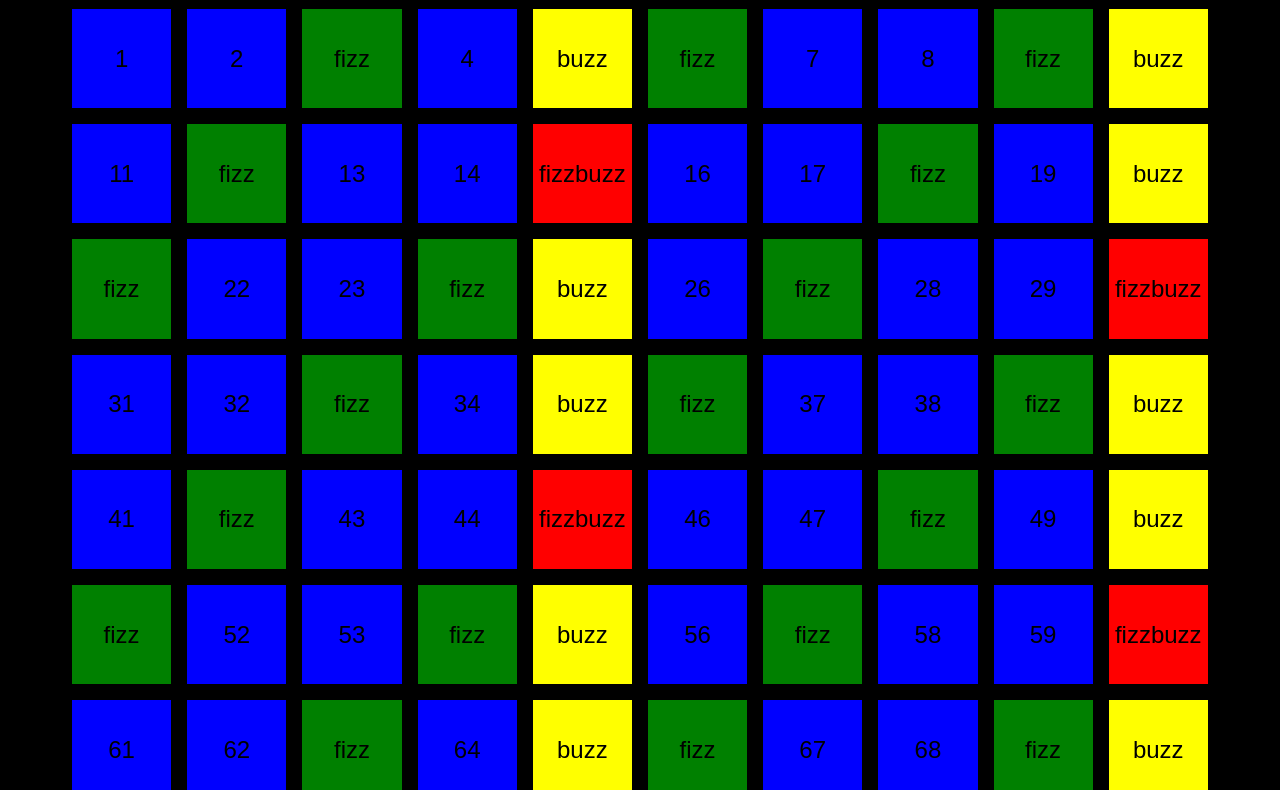
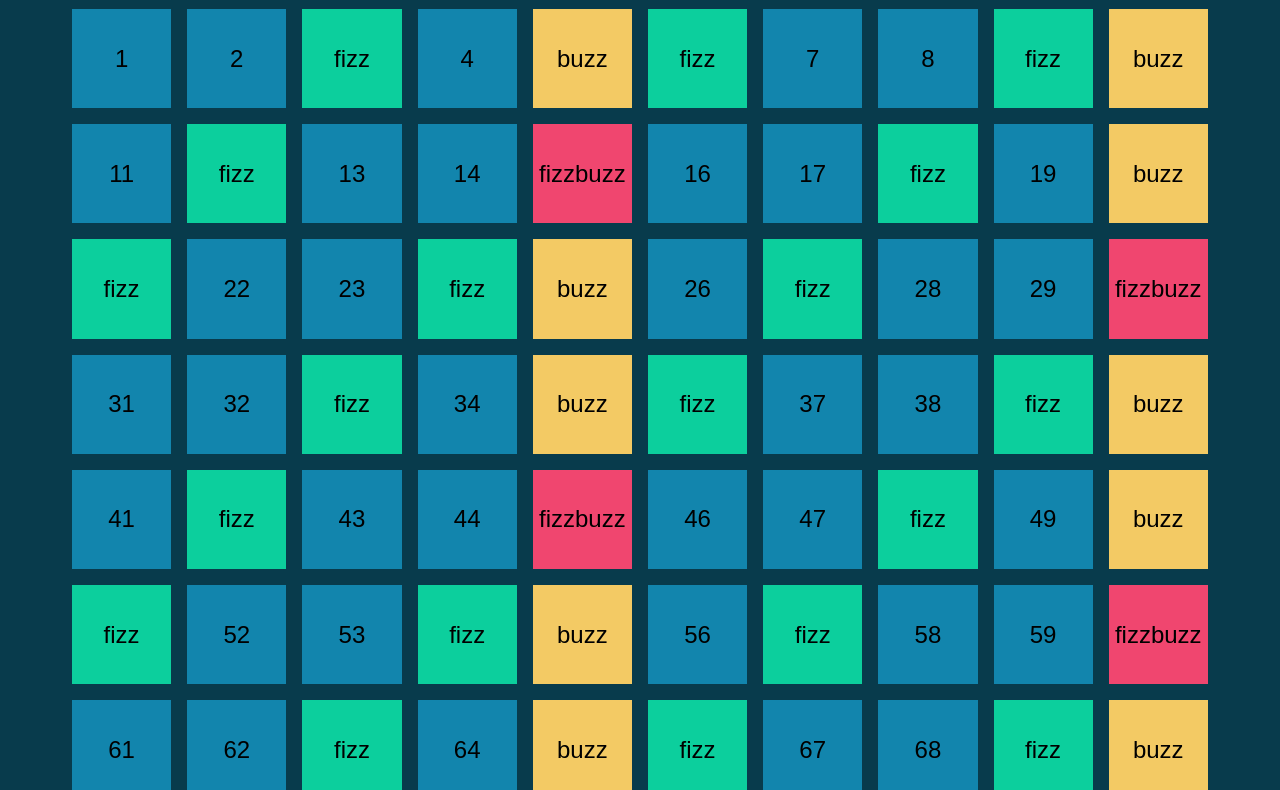
Before and after one commit to LorenzoMonteforte/js-fizzbuzz, a plain HTML site: page index.html in a window 1280 px wide. Shown: the part 68-858 px from the top of the page. Drawn offline with Linux system fonts and the light colour scheme.

Commit message:
Modifica colori

```diff
--- a/index.css
+++ b/index.css
@@ -7,7 +7,7 @@
 }
 
 body{
-    background-color: black;
+    background-color: rgba(8,59,76,255);
     padding: 1rem 0;
     display: flex;
     flex-direction: column;
@@ -19,19 +19,19 @@ h1{
 }
 
 .bacColBlu{
-    background-color: blue;
+    background-color: rgba(18,133,173,255);
 }
 
 .bacColGre{
-    background-color: green;
+    background-color: rgba(12,207,157,255);
 }
 
 .bacColYel{
-    background-color: yellow;
+    background-color: rgba(243,202,100,255);
 }
 
 .bacColRed{
-    background-color: red;
+    background-color: rgba(240,70,111,255);
 }
 /* Container */
 #container{
```
Also changed, not shown: image.png (added).
